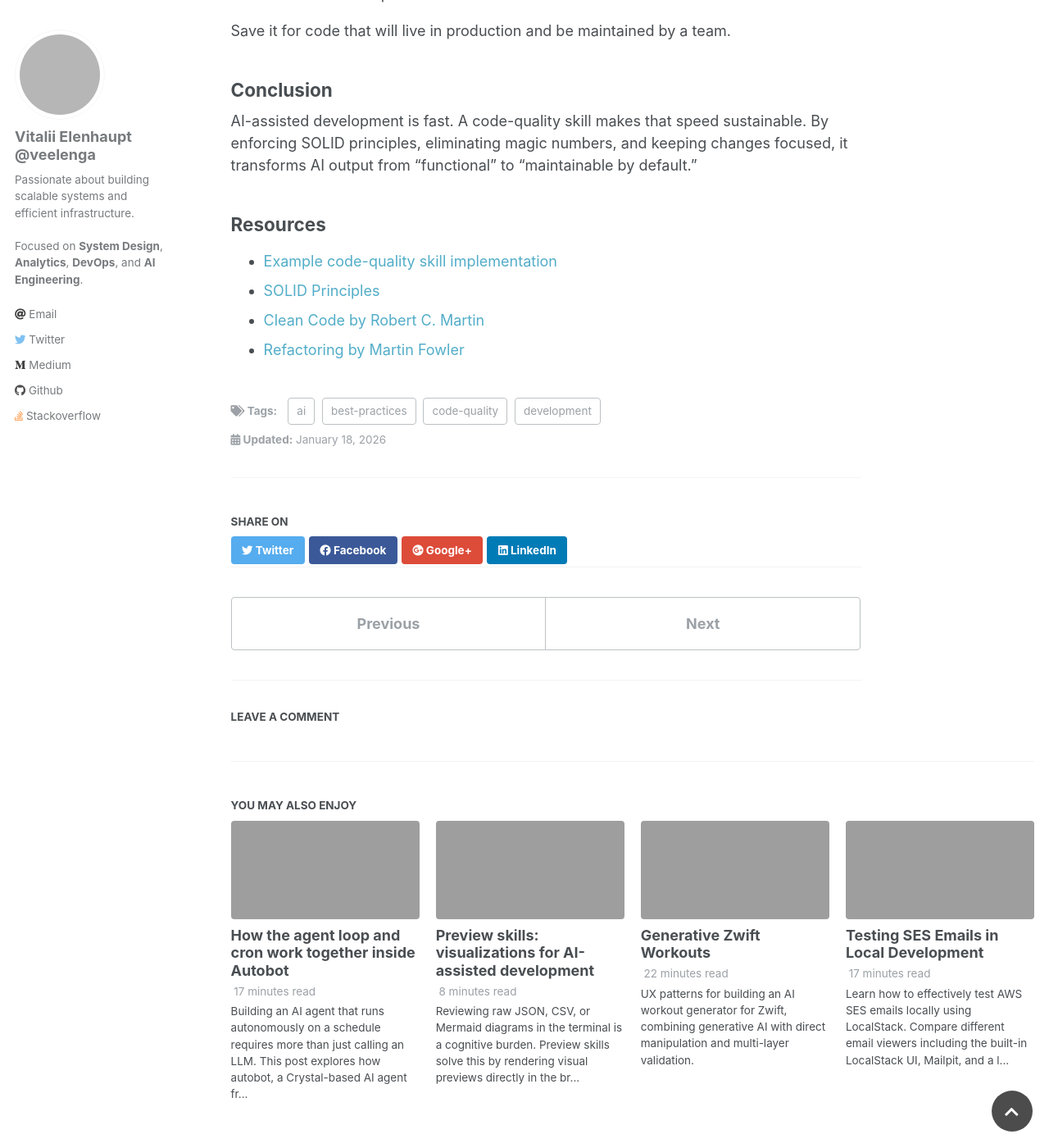
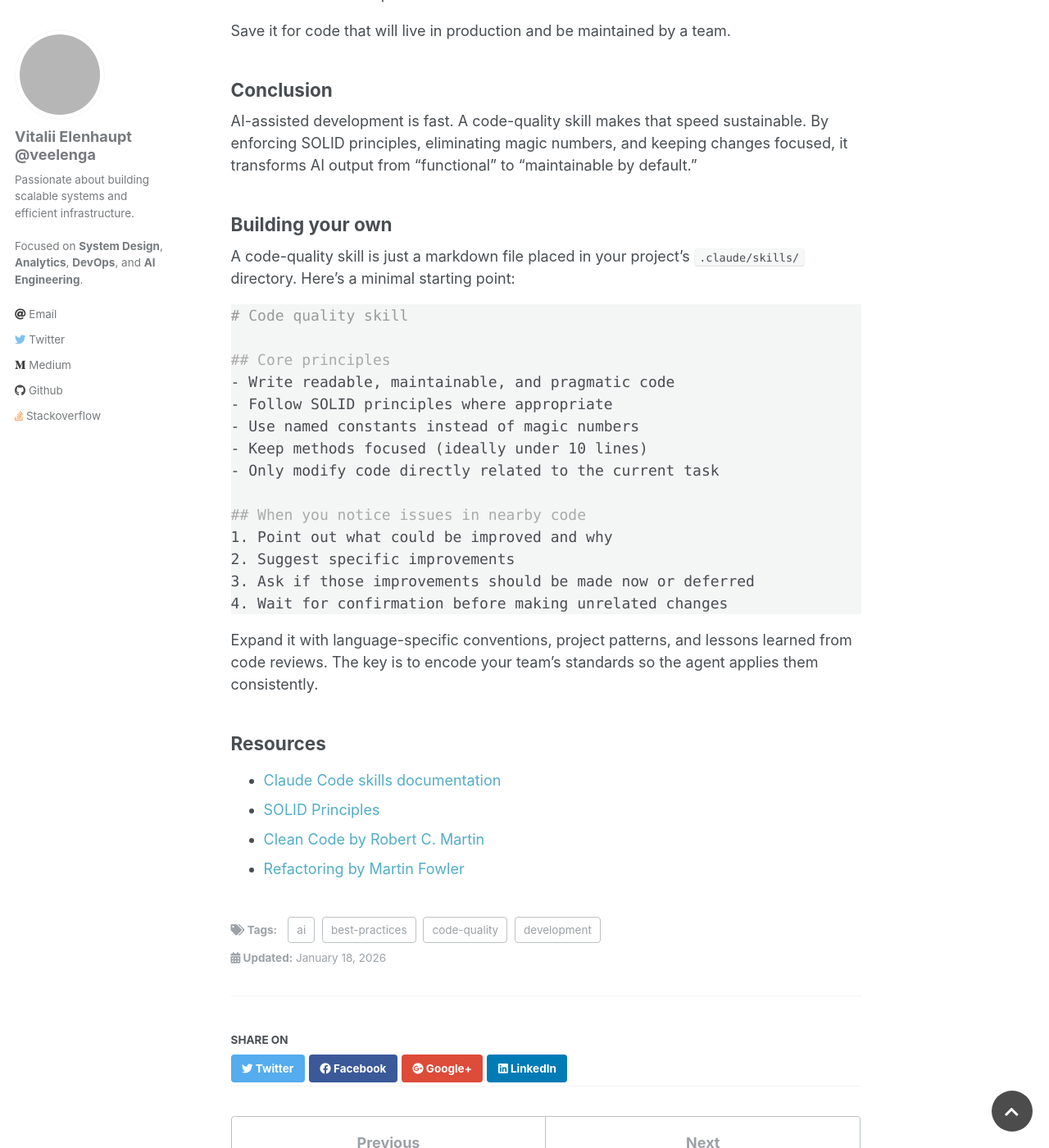
Before and after one commit to veelenga/veelenga.github.io, a Jekyll site: the page built from _posts/2026-01-18-code-quality-skill-for-ai-assisted-development.markdown, in a window 1280 px wide and 1400 px high, scrolled down 11075 px. Shown: the whole window at 82% size. Built offline with Jekyll 4.4.1, drawn with Linux system fonts in a browser that asks for light colours; comment, search, counter and statistics services are not loaded; some of the changed text lies outside the part shown; grey boxes are pictures that could not be loaded.

Commit message:
fix: avoid broken link to code quality skill

````diff
--- a/_posts/2026-01-18-code-quality-skill-for-ai-assisted-development.markdown
+++ b/_posts/2026-01-18-code-quality-skill-for-ai-assisted-development.markdown
@@ -14,7 +14,7 @@
 But "working" and "maintainable" aren't the same thing.
 The difference shows up weeks later when the team needs to modify that code, debug an issue, or onboard a new developer.
 
-A [code-quality skill](https://github.com/veelenga/dotfiles/blob/master/.claude/skills/code-quality/SKILL.md) addresses this gap.
+A code-quality skill addresses this gap.
 Instead of generating code that merely works, it enforces principles that make code readable, maintainable, and pragmatic.
 Let's break it down.
 
@@ -423,9 +423,32 @@
 AI-assisted development is fast. A code-quality skill makes that speed sustainable.
 By enforcing SOLID principles, eliminating magic numbers, and keeping changes focused, it transforms AI output from "functional" to "maintainable by default."
 
+## Building your own
+
+A code-quality skill is just a markdown file placed in your project's `.claude/skills/` directory. Here's a minimal starting point:
+
+```markdown
+# Code quality skill
+
+## Core principles
+- Write readable, maintainable, and pragmatic code
+- Follow SOLID principles where appropriate
+- Use named constants instead of magic numbers
+- Keep methods focused (ideally under 10 lines)
+- Only modify code directly related to the current task
+
+## When you notice issues in nearby code
+1. Point out what could be improved and why
+2. Suggest specific improvements
+3. Ask if those improvements should be made now or deferred
+4. Wait for confirmation before making unrelated changes
+```
+
+Expand it with language-specific conventions, project patterns, and lessons learned from code reviews. The key is to encode your team's standards so the agent applies them consistently.
+
 ## Resources
 
-- [Example code-quality skill implementation](https://github.com/veelenga/dotfiles/blob/master/.claude/skills/code-quality/SKILL.md)
+- [Claude Code skills documentation](https://docs.anthropic.com/en/docs/claude-code/skills)
 - [SOLID Principles](https://en.wikipedia.org/wiki/SOLID)
 - [Clean Code by Robert C. Martin](https://www.amazon.com/Clean-Code-Handbook-Software-Craftsmanship/dp/0132350882)
 - [Refactoring by Martin Fowler](https://refactoring.com/)
````
